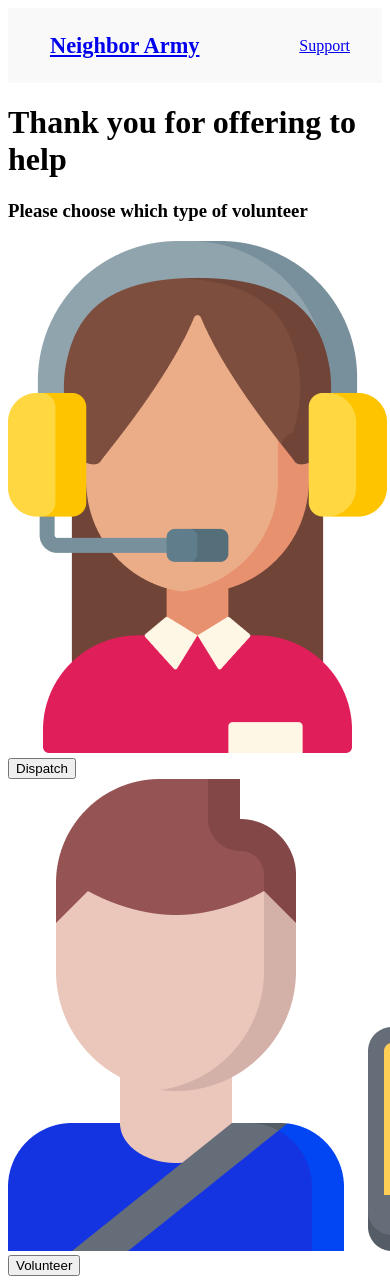
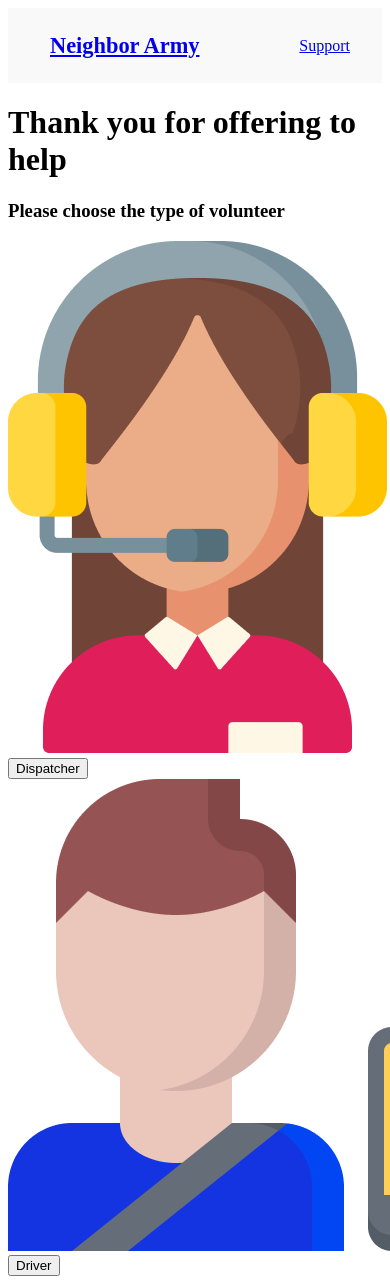
Before and after one commit to Neighbor-Army/help-with-covid, a Next.js app: page /offer-help in a window 390 px wide. Shown: the top 1284 px of the page. Built offline with nearby package versions, Linux system fonts and the light colour scheme.

Commit message:
Adds flow for dispatchers and drivers

```diff
--- a/components/HomeContent/DispatchOfferHelp.js
+++ b/components/HomeContent/DispatchOfferHelp.js
@@ -19,6 +19,7 @@ const DispatchOfferHelp = ({ setSuccess }) => {
                 phone: data.phone,
                 name: data.name,
                 email: data.email,
+                password: data.password,
                 zipcode: String(data.zipcode)
             };
             console.log(dispatch);
@@ -120,6 +121,21 @@ const DispatchOfferHelp = ({ setSuccess }) => {
                         // pattern: /\d{1,5}\s\w.\s(\b\w*\b\s){1,2}\w*\./
                     })}
                 ></input>
+                {errors.password && (
+                    <p className="form__error">
+                        Password must be at least 8 characters
+                    </p>
+                )}
+                <input
+                    placeholder="Password"
+                    name="password"
+                    type="password"
+                    ref={register({
+                        required: true,
+                        maxLength: 20,
+                        minLength: 8
+                    })}
+                ></input>
 
                 <button>Submit</button>
             </form>
--- a/components/HomeContent/OfferHelp.js
+++ b/components/HomeContent/OfferHelp.js
@@ -9,7 +9,7 @@ const OfferHelp = ({ setDispatch }) => {
     return (
         <div style={{ display: `${clicked}` }} className="offer-help">
             <h1>Thank you for offering to help</h1>
-            <h3>Please choose which type of volunteer</h3>
+            <h3>Please choose the type of volunteer</h3>
             <div className="offer-help__cta">
                 <div
                     className="offer-help__cta__dispatch"
@@ -18,7 +18,7 @@ const OfferHelp = ({ setDispatch }) => {
                     }}
                 >
                     <img src="static/images/Dispatcher.png"></img>
-                    <button>Dispatch</button>
+                    <button>Dispatcher</button>
                 </div>
                 <div
                     className="offer-help__cta__volunteer"
@@ -28,7 +28,7 @@ const OfferHelp = ({ setDispatch }) => {
                 >
                     <img src="static/images/Volunteer.png"></img>
                     <button className="volunteer-offer-help-button">
-                        Volunteer
+                        Driver
                     </button>
                 </div>
             </div>
--- a/components/HomeContent/OfferHelp.scss
+++ b/components/HomeContent/OfferHelp.scss
@@ -43,7 +43,7 @@
             width: 83%;
         }
         @media (max-width: 480px) {
-            width: 95%;
+            width: 92%;
         }
 
         &__dispatch {
@@ -51,30 +51,30 @@
             flex-direction: column;
             width: 40%;
             padding: 10px;
-            border-radius: 6px;
+            border-radius: 8px;
             background: white;
-            -webkit-box-shadow: 0px 1px 5px -1px rgba(0, 0, 0, 0.47);
-            -moz-box-shadow: 0px 1px 5px -1px rgba(0, 0, 0, 0.47);
-            box-shadow: 0px 1px 5px -1px rgba(0, 0, 0, 0.47);
+            -webkit-box-shadow: 0px 1px 7px -1px rgba(0, 0, 0, 0.47);
+            -moz-box-shadow: 0px 1px 7px -1px rgba(0, 0, 0, 0.47);
+            box-shadow: 0px 1px 7px -1px rgba(0, 0, 0, 0.47);
             &:hover {
                 cursor: pointer;
             }
             @media (max-width: 480px) {
-                padding: 8px;
-                width: 45%;
+                padding: 8px 4px;
+                width: 44%;
             }
 
             img {
                 margin: 0 auto 5px auto;
                 width: 105px;
-                height: 150px;
+                height: 140px;
                 @media (max-width: 800px) {
                     width: 95px;
                     height: 133px;
                 }
                 @media (max-width: 480px) {
-                    width: 75px;
-                    height: 113px;
+                    width: 71px;
+                    height: 93px;
                 }
             }
             button {
@@ -82,10 +82,10 @@
                 @include button($primary-color, $snow-white);
                 margin: 0 auto;
                 font-weight: 400;
-                padding: 10px 15px;
+                padding: 8px 13px;
                 background: $primary-color;
-                width: 180px;
-                border-radius: 6px;
+                width: 160px;
+                border-radius: 8px;
                 height: unset;
                 text-align: center;
                 border: none;
@@ -95,7 +95,7 @@
                 }
                 @media (max-width: 480px) {
                     font-size: 12px;
-                    width: 120px;
+                    width: 110px;
                 }
             }
         }
@@ -106,12 +106,12 @@
             padding: 10px;
             border-radius: 6px;
             background: white;
-            -webkit-box-shadow: 0px 1px 5px -1px rgba(0, 0, 0, 0.47);
-            -moz-box-shadow: 0px 1px 5px -1px rgba(0, 0, 0, 0.47);
-            box-shadow: 0px 1px 5px -1px rgba(0, 0, 0, 0.47);
+            -webkit-box-shadow: 0px 1px 7px -1px rgba(0, 0, 0, 0.47);
+            -moz-box-shadow: 0px 1px 7px -1px rgba(0, 0, 0, 0.47);
+            box-shadow: 0px 1px 7px -1px rgba(0, 0, 0, 0.47);
             @media (max-width: 480px) {
-                padding: 8px;
-                width: 45%;
+                padding: 8px 4px;
+                width: 44%;
             }
             &:hover {
                 cursor: pointer;
@@ -119,23 +119,23 @@
             img {
                 margin: 0 auto 5px auto;
                 width: 125px;
-                height: 150px;
+                height: 140px;
 
                 @media (max-width: 800px) {
                     width: 105px;
                     height: 133px;
                 }
                 @media (max-width: 480px) {
-                    width: 85px;
-                    height: 113px;
+                    width: 82px;
+                    height: 93px;
                 }
             }
             .volunteer-offer-help-button {
                 @include button(#e01e5a, white);
                 font-weight: 400;
-                padding: 10px 15px;
+                padding: 8px 13px;
                 margin: 0 auto;
-                width: 180px;
+                width: 160px;
                 background: #e01e5a;
                 border-radius: 6px;
                 border: none;
@@ -145,7 +145,7 @@
                 }
                 @media (max-width: 480px) {
                     font-size: 12px;
-                    width: 120px;
+                    width: 110px;
                 }
             }
         }
--- a/components/HomeContent/RequestHelp.js
+++ b/components/HomeContent/RequestHelp.js
@@ -5,7 +5,7 @@ const RequestHelp = () => {
     return (
         <div className="request-help">
             <div className="request-help__header-wrap">
-                <h1 className="hero-text">Text HELP to (917) 634-4426</h1>
+                <h1 className="hero-text">Text HELLO to (917) 634-4426</h1>
                 <p>
                     Please text us. You will be prompted with a few short
                     questions and we will call you ASAP.
--- a/components/HomeContent/VolunteerOfferHelp.js
+++ b/components/HomeContent/VolunteerOfferHelp.js
@@ -48,7 +48,7 @@ const VolunteerOfferHelp = ({ setSuccess }) => {
                 <h1 className="hero-text">Volunteer Sign Up Form</h1>
                 <p>
                     Thank you for volunteering during these troubled times.
-                    Please fill out this form to become a volunteer in your
+                    Please fill out this form to become a driver in your
                     neighborhood.
                 </p>
             </div>
--- a/styles/_base.scss
+++ b/styles/_base.scss
@@ -2,12 +2,6 @@
 //https://github.com/ianrose/reset-scss/blob/master/_reset-src.scss
 
 @import "variables";
-@import "../components/HomeContent/HomeContent.scss";
-@import "../components/HomeContent/OfferHelp.scss";
-@import "../components/HomeContent/VolunteerOfferHelp.scss";
-@import "../components/HomeContent/DispatchOfferHelp.scss";
-@import "../components/HomeContent/RequestHelp.scss";
-@import "../components/HomeContent/VolunteerConfirmation.scss";
 
 ::selection {
     background: $primary-color;
```
Also changed, not shown: styles/global.scss (+8 -1 lines).
